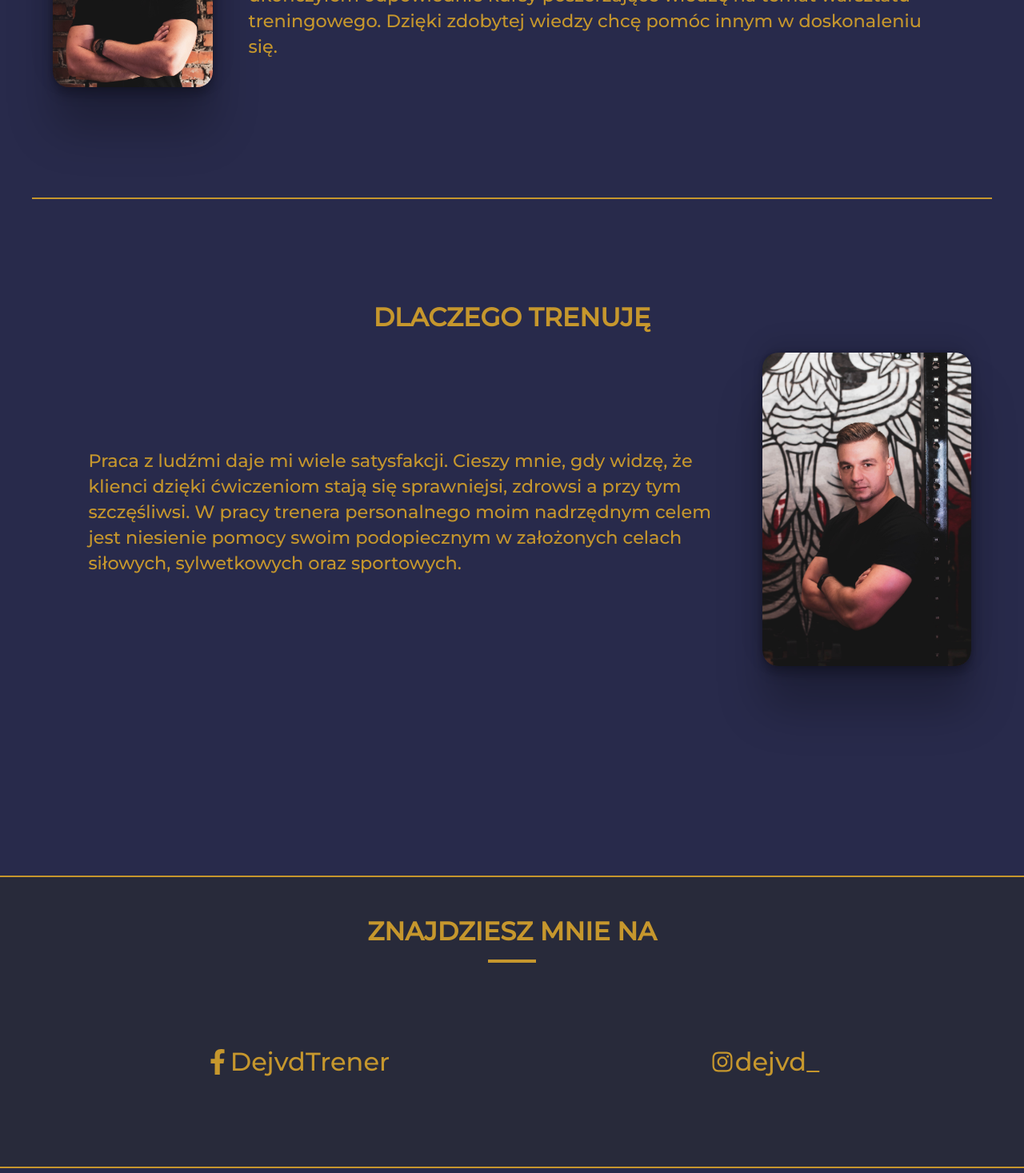
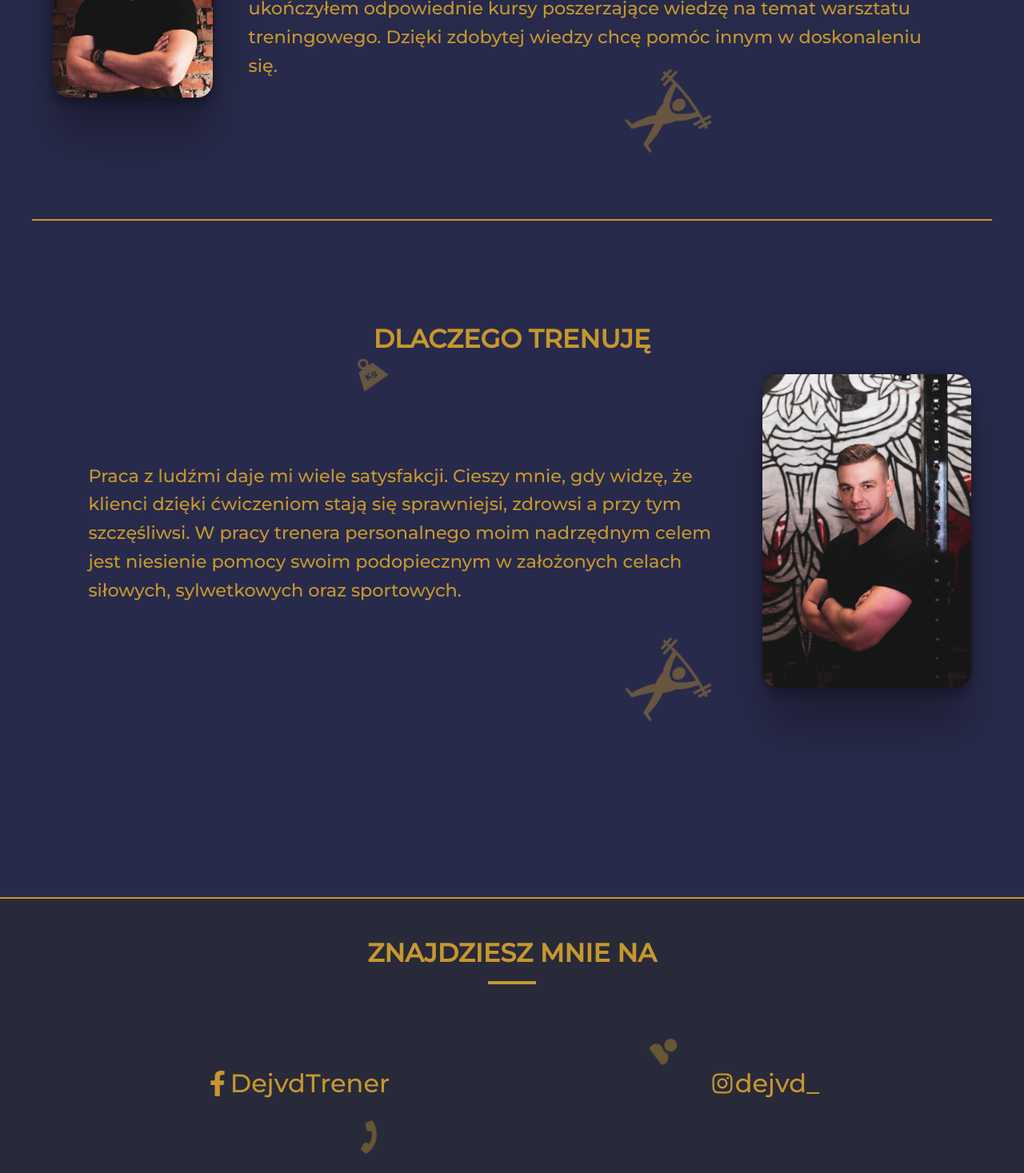
Before and after one commit to Czeka17/Master-Gym, a Next.js app: page /coach in a window 1280 px wide. Shown: the part 457-1924 px from the top of the page at 80% size. Built offline with nearby package versions, Linux system fonts and the light colour scheme.

Commit message:
added floating svg's, styling changes

```diff
--- a/components/coach/coachInfo.module.scss
+++ b/components/coach/coachInfo.module.scss
@@ -7,6 +7,7 @@
     &__box{
         padding: 2em 0;
         &-info{
+            position: relative;
             display: flex;
             flex-direction: column;
             align-items: center;
@@ -24,14 +25,32 @@
             }
             &--text{
                 padding: 2em 0;
-                font-size: 1.4rem;
-                line-height: 2rem;
+                font-size: 1rem;
+                line-height: 1.6;
             }
         }
         h2{
             padding-top: 4em;
         }
     }
+     &__img{
+    svg{
+        position: absolute;
+        opacity: 0.4;
+        &:nth-child(1){
+            top: 0%;
+            left: 30%;
+            width: 10%;
+            animation: rotateLeft 60s infinite linear;
+        }
+        &:nth-child(2){
+            bottom: 15%;
+            right: 30%;
+            width: 8%;
+            animation: rotateRight 40s infinite linear;
+        }
+    }
+}
 }
 
 @media(min-width:992px){
@@ -48,6 +67,7 @@
                 }
                 &--text{
                     padding: 2em;
+                    font-size: 1.4rem;
                     &--right{
                         order: 0;
                     }
@@ -56,3 +76,20 @@
         }
     }
 }
+
+@keyframes rotateRight{
+    0%{
+        transform: rotate(0);
+    }
+    100%{
+        transform: rotate(360deg);
+    }
+}
+@keyframes rotateLeft{
+    0%{
+        transform: rotate(0);
+    }
+    100%{
+        transform: rotate(-360deg);
+    }
+}
--- a/components/coach/coachInfo.tsx
+++ b/components/coach/coachInfo.tsx
@@ -3,6 +3,8 @@ import Image from "next/image";
 import dejv from "../../public/images/IMG_5923.jpg";
 import dejv2 from "../../public/images/IMG_5927.jpg";
 import Title from "../shared/Title";
+import {GiWeightLiftingUp,GiWeight} from 'react-icons/gi'
+import { FaBeer } from "react-icons/fa";
 function CoachInfo() {
 	return (
 		<section className={styles.coach}>
@@ -15,6 +17,11 @@ function CoachInfo() {
 								alt='Zdjęcie przedtawiające trenera Master gym, Dawida Karasińskiego'
 							/>
 						</div>
+						<div className={styles.coach__img}>
+					<GiWeight size={42}/>
+					<GiWeightLiftingUp size={"7rem"}/>
+
+				</div>
 						<div className={styles["coach__box-info--text"]}>
 							<p>
 								Nazywam się Dawid Karasiński. Jestem dwudziestolatkiem, który od
@@ -50,7 +57,13 @@ function CoachInfo() {
 								założonych celach siłowych, sylwetkowych oraz sportowych.
 							</p>
 						</div>
+						<div className={styles.coach__img}>
+					<GiWeight size={42}/>
+					<GiWeightLiftingUp size={"7rem"}/>
+
+				</div>
 					</div>
+
 				</div>
 			</Title>
 		</section>
--- a/components/coach/coachSocials.module.scss
+++ b/components/coach/coachSocials.module.scss
@@ -27,6 +27,24 @@
             }
         }
     }
+    &__img{
+        svg{
+            position: absolute;
+            opacity: 0.4;
+            &:nth-child(1){
+                bottom: 0%;
+                left: 30%;
+                width: 10%;
+                animation: rotateLeft 60s infinite linear;
+            }
+            &:nth-child(2){
+                top: 15%;
+                right: 30%;
+                width: 8%;
+                animation: rotateRight 40s infinite linear;
+            }
+        }
+    }
 }
 
 
@@ -39,3 +57,21 @@
         }
     }
 }
+
+
+@keyframes rotateRight{
+    0%{
+        transform: rotate(0);
+    }
+    100%{
+        transform: rotate(360deg);
+    }
+}
+@keyframes rotateLeft{
+    0%{
+        transform: rotate(0);
+    }
+    100%{
+        transform: rotate(-360deg);
+    }
+}
--- a/components/coach/coachSocials.tsx
+++ b/components/coach/coachSocials.tsx
@@ -1,6 +1,6 @@
 import styles from "./coachSocials.module.scss";
 import { AiOutlineInstagram } from "react-icons/ai";
-import { FaFacebookF } from "react-icons/fa";
+import { FaFacebookF, FaPhone, FaUser } from "react-icons/fa";
 import Title from "../shared/Title";
 function CoachSocials() {
 	return (
@@ -26,6 +26,10 @@ function CoachSocials() {
 							</p>
 						</a>
 					</div>
+					<div className={styles.coach__socials__img}>
+					<FaPhone size={"2rem"}/>
+					<FaUser size={"2rem"}/>
+				</div>
 				</div>
 			</Title>
 		</section>
--- a/components/contact/contact-form.module.scss
+++ b/components/contact/contact-form.module.scss
@@ -1,6 +1,6 @@
 @import '../shared/colors';
 .contact-us{
-    padding: 5em 0em;
+    padding: 5em 1em;
     background-color: $secondary-color;
     &__box{
         background-color: $main-color;
--- a/components/contact/contact-form.tsx
+++ b/components/contact/contact-form.tsx
@@ -1,7 +1,7 @@
 import Title from '../shared/Title';
 import styles from './contact-form.module.scss'
 function ContactForm(){
-    return <section className={styles['contact-us']} id="contact-us">
+    return <section className={styles['contact-us']} id="contact">
         <Title title='Kontakt'>
         <div className={styles["contact-us__box"]}>
         <div className={styles["contact-us__info"]}>
--- a/components/contact/we-are-here.tsx
+++ b/components/contact/we-are-here.tsx
@@ -1,5 +1,6 @@
 import Title from '../shared/Title';
 import styles from './we-are-here.module.scss'
+import {AiOutlineArrowDown} from 'react-icons/ai'
 function WeAreHere(){
     return  <section className={styles["we-are-here"]}>
     <Title title="Jesteśmy tutaj">
@@ -9,7 +10,7 @@ function WeAreHere(){
                 <p>Znajdziesz nas tutaj!</p>
                 <p>Wińsko, ul. Nowa 2</p>
                 <p>Lub...</p>
-                <a href="#contact-us"><img className="bounce-top"src="./dist/img/arrow.svg" alt=""/></a>
+                <a href='#contact'><AiOutlineArrowDown size={"1.6rem"}/></a>
             </div>
         </div>
         </Title>
--- a/components/main/about.tsx
+++ b/components/main/about.tsx
@@ -11,8 +11,6 @@ function About() {
 		>
 			<Title title='O nas'>
 				<div className={styles["about-us__box"]}>
-					<div className='circle-component first-circle'></div>
-					<div className='circle-component second-circle'></div>
 					<div
 						data-aos='fade-up'
 						data-aos-delay='400'
--- a/components/shared/layout.module.scss
+++ b/components/shared/layout.module.scss
@@ -9,6 +9,9 @@
     color: $third-color;
     z-index: 999;
     text-transform: uppercase;
+    &-brand{
+      z-index: 10000;
+    }
         i{
             transition: .3s;
         }
```
Also changed, not shown: components/contact/we-are-here.module.scss (+23 -5 lines), components/main/about.module.scss (+5 -2 lines), components/main/facebook.module.scss (+3 -4 lines), 1 other file (tests, documents, lock files or other folders).
